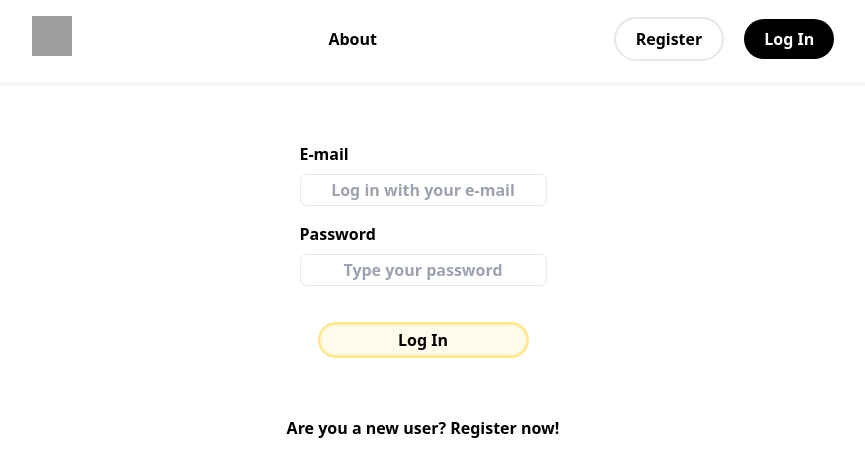
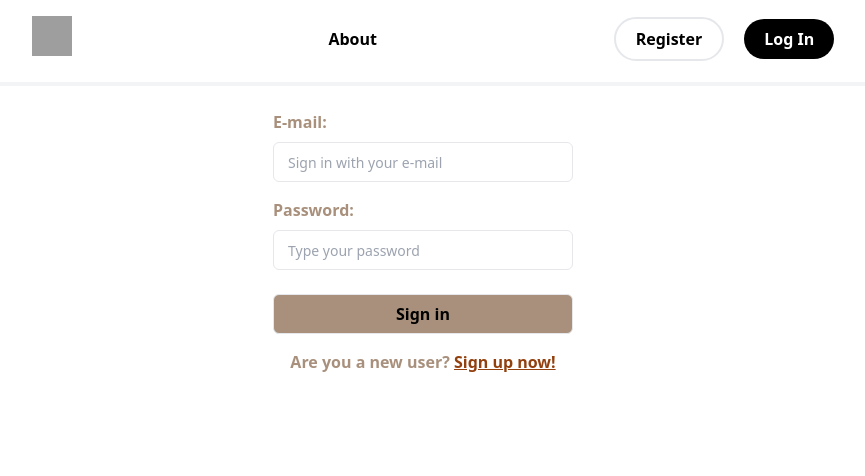
Before and after one commit to Tute24/wgl-app, a Next.js app in the folder frontend/: page / in a window 1280 px wide. Shown: the top 476 px of the page, without its empty margins (217-1082 px from the left). Built offline with nearby package versions, Linux system fonts and the light colour scheme; grey boxes are pictures that could not be loaded.

Commit message:
style: styling the sign in page

```diff
--- a/frontend/src/components/Common/input-container/input-container.tsx
+++ b/frontend/src/components/Common/input-container/input-container.tsx
@@ -20,10 +20,15 @@ export default function InputContainer({
   label,
 }: InputContainerProps) {
   return (
-    <div className="flex flex-col gap-2 items-start py-2">
-      <label htmlFor={id}>{label}</label>
+    <div className="flex flex-col gap-2 items-start py-2 w-full">
+      <label
+        className="font-bold font-sans w-full text-mutedTaupe"
+        htmlFor={id}
+      >
+        {label}:
+      </label>
       <input
-        className="border-solid border rounded-md text-center h-8 w-full "
+        className="border-solid px-3.5 focus:outline-mutedTaupe border rounded-md text-start text-sm h-10 min-w-[300px] "
         type={type}
         id={id}
         name={name}
--- /dev/null
+++ b/frontend/src/components/Common/submit-button/submit-button.tsx
@@ -0,0 +1,18 @@
+interface SubmitButtonProps {
+  id: string
+  title: string
+}
+
+export default function SubmitButton({ id, title }: SubmitButtonProps) {
+  return (
+    <div>
+      <button
+        className="text-black font-bold border-solid border bg-mutedTaupe hover:bg-dustyRose min-w-[300px] h-10 rounded-md"
+        type="submit"
+        id={id}
+      >
+        {title}
+      </button>
+    </div>
+  )
+}
--- a/frontend/src/components/Forms/LoginForm.tsx
+++ b/frontend/src/components/Forms/LoginForm.tsx
@@ -1,6 +1,7 @@
 import { ChangeEvent, FormEvent } from 'react'
 import Link from 'next/link'
 import InputContainer from '../Common/input-container/input-container'
+import SubmitButton from '../Common/submit-button/submit-button'
 interface LoginFormProps {
   usersSign: {
     email: string
@@ -15,46 +16,43 @@ export default function LoginForm({
   usersSign,
   onChange,
   onSubmit,
-  statusMessage
+  statusMessage,
 }: LoginFormProps) {
   return (
-    <div className="flex flex-col justify-center items-center">
-      <div className="font-sans p-10 text-center  text-black font-semibold rounded-sm">
-        <div className="flex justify-between items-center -mt-5 mb-3"></div>
+    <div className="flex flex-col justify-center items-center w-full">
+      <div className="flex justify-center items-center">
+        <div className="flex items-center w-full"></div>
         <form onSubmit={onSubmit}>
           <InputContainer
-          id='email'
-          type='email'
-          label='E-mail'
-          name='email'
-          value={usersSign.email}
-          onChange={onChange}
-          placeholder='Log in with your e-mail'
+            id="email"
+            type="email"
+            label="E-mail"
+            name="email"
+            value={usersSign.email}
+            onChange={onChange}
+            placeholder="Sign in with your e-mail"
           />
           <InputContainer
-          id='password'
-          type='password'
-          label='Password'
-          name='password'
-          value={usersSign.password}
-          onChange={onChange}
-          placeholder='Type your password'
+            id="password"
+            type="password"
+            label="Password"
+            name="password"
+            value={usersSign.password}
+            onChange={onChange}
+            placeholder="Type your password"
           />
-          <div className="p-5 ">
-            <button
-              className="bg-amber-50 rounded-full py-0.5 px-4 text-black font-bold border-amber-100 border-solid border-2 w-full mt-2.5 hover:bg-amber-200 focus:outline-none ring-2 ring-amber-200"
-              type="submit"
-              id="loginButton"
-            >
-              Log In
-            </button>
-            <span className='text-red-500 font-bold'>{statusMessage}</span>
+          <div className="py-4">
+            <SubmitButton id="submitButton" title="Sign in" />
+            <span className="text-red-500 font-bold">{statusMessage}</span>
           </div>
         </form>
       </div>
       <div className="text-center">
-        <span className="font-semibold">
-          Are you a new user? <Link href="/registerPage">Register now!</Link>
+        <span className="font-semibold text-mutedTaupe">
+          Are you a new user?{' '}
+          <Link href="/registerPage">
+            <span className="text-amber-800 underline">Sign up now!</span>
+          </Link>
         </span>
       </div>
     </div>
```
